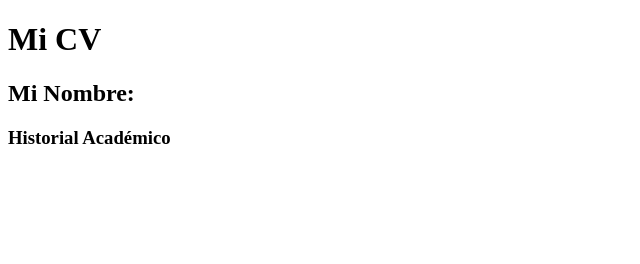
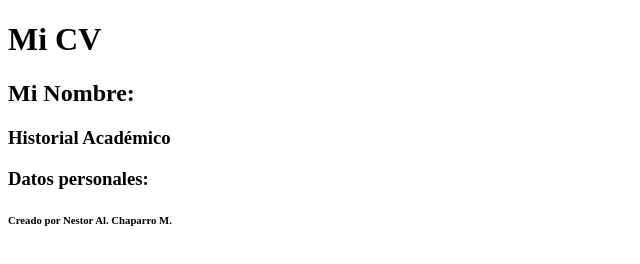
Before and after one commit to F5Am4/F5Am4, a plain HTML site: page index.html in a window 1280 px wide. Shown: the whole page, without its empty margins (0-640 px from the left). Drawn offline with Linux system fonts and the light colour scheme.

Commit message:
add tags to html

```diff
--- a/index.html
+++ b/index.html
@@ -13,11 +13,11 @@
     </header>
 
     <main>
-
+        <h3>Datos personales: </h3>
     </main>
 
     <footer>
-
+        <h6>Creado por Nestor Al. Chaparro M.</h6>
     </footer>
 </body>
 </html>
```
